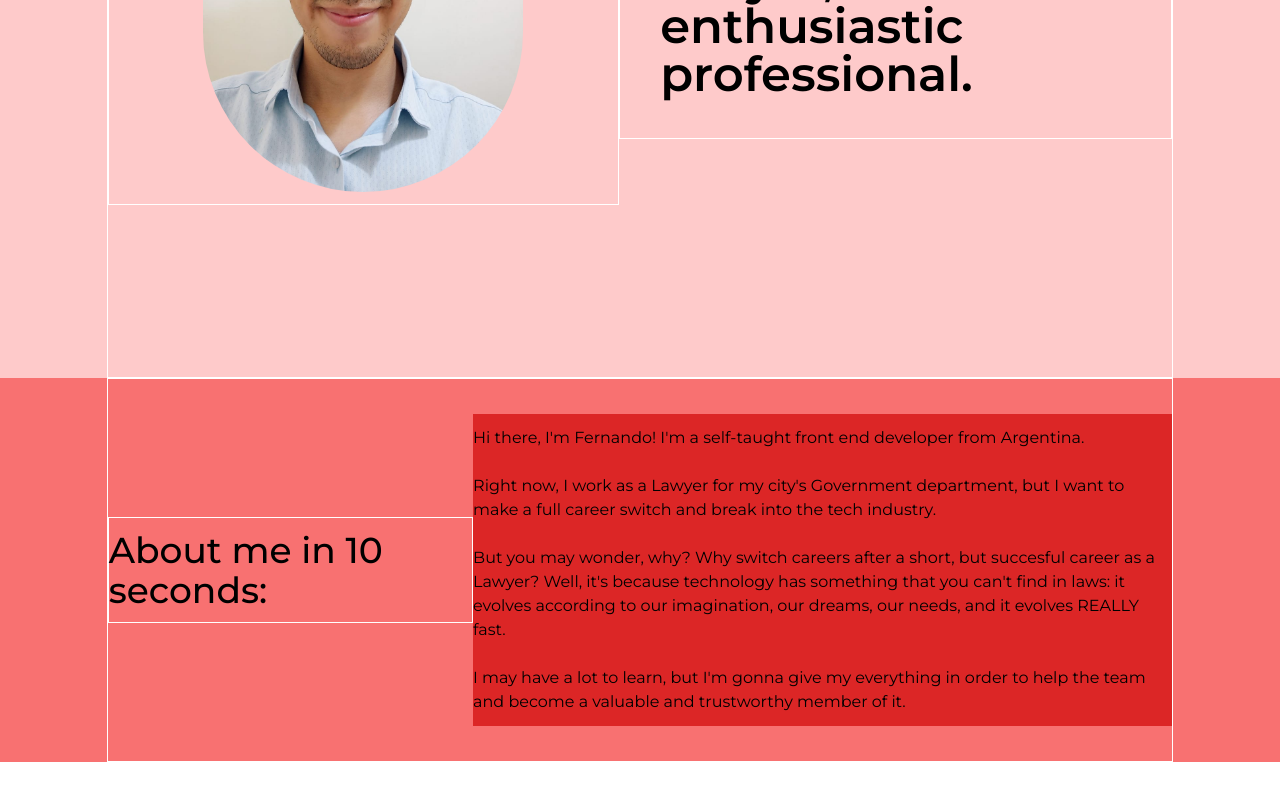
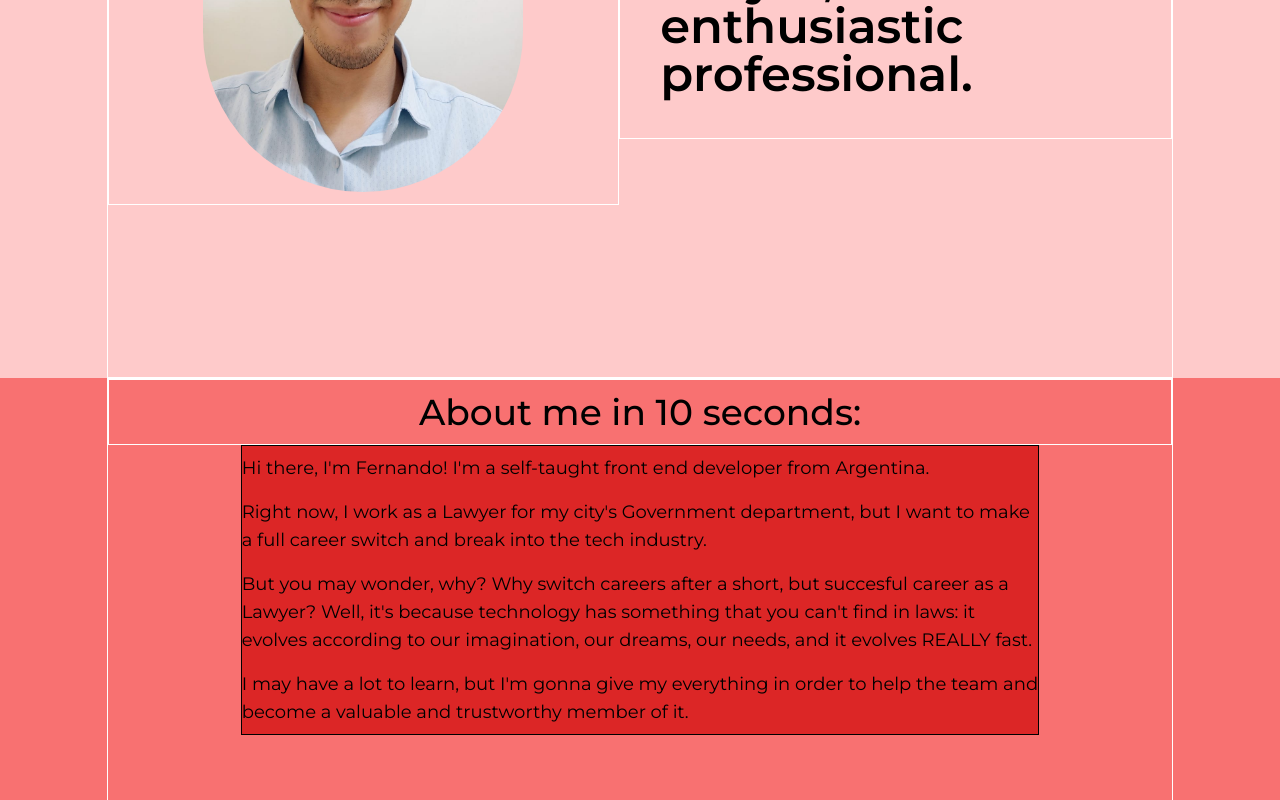
Before and after one commit to CruzFM/fernandocruz, a React (Create React App) app: page / in a window 1280 px wide. Shown: the part 502-1302 px from the top of the page. Before the commit the page ends 1264 px from the top, so only its background shows below. Built offline with nearby package versions, Linux system fonts and the light colour scheme.

Commit message:
styles changes added to the paragraph about me.

```diff
--- a/src/App.css
+++ b/src/App.css
@@ -81,3 +81,7 @@ button{
   background-color: rgb(41, 41, 84);
   color: white;
 }
+
+.h-75vh{
+  height: 75vh;
+}
--- a/src/components/Home/Home.jsx
+++ b/src/components/Home/Home.jsx
@@ -16,16 +16,16 @@ export default function Home(){
                 </div>
             </section>
 
-            <section className='max-h-96 md:h-screen bg-red-400 my-0 mx-auto"'>
-                <div className="flex max-h-96 w-10/12 mx-auto my-0 flex-col items-center  md:flex-row md:h-screen border-solid border-white border md:justify-between">
+            <section className='h-75vh  bg-red-400 my-0 mx-auto aboutMe'>
+                <div className="flex h-75vh w-10/12 mx-auto my-0 flex-col items-center border-solid border-white border ">
                     <div className="py-3 border-solid border-white border w-full flex items-center justify-center">
-                        <h2 className='text-3xl md:text-4xl font-medium'>About me in 10 seconds:</h2>
+                        <h2 className='text-3xl md:text-4xl font-medium text-center'>About me in 10 seconds:</h2>
                     </div>
-                    <div className=' bg-red-600 overflow-y-scroll'>
-                        <p className='py-3'>Hi there, I'm Fernando! I'm a self-taught front end developer from Argentina.</p>
-                        <p className='py-3'>Right now, I work as a Lawyer for my city's Government department, but I want to make a full career switch and break into the tech industry.</p>
-                        <p className='py-3'>But you may wonder, why? Why switch careers after a short, but succesful career as a Lawyer? Well, it's because technology has something that you can't find in laws: it evolves according to our imagination, our dreams, our needs, and it evolves REALLY fast.</p>
-                        <p className='py-3'>I may have a lot to learn, but I'm gonna give my everything in order to help the team and become a valuable and trustworthy member of it.</p>
+                    <div className=' border-black border w-full bg-red-600 overflow-y-scroll md:overflow-auto md:w-3/4'>
+                        <p className='py-2 text-base md:text-lg'>Hi there, I'm Fernando! I'm a self-taught front end developer from Argentina.</p>
+                        <p className='py-2 text-base md:text-lg'>Right now, I work as a Lawyer for my city's Government department, but I want to make a full career switch and break into the tech industry.</p>
+                        <p className='py-2 text-base md:text-lg'>But you may wonder, why? Why switch careers after a short, but succesful career as a Lawyer? Well, it's because technology has something that you can't find in laws: it evolves according to our imagination, our dreams, our needs, and it evolves REALLY fast.</p>
+                        <p className='py-2 text-base md:text-lg'>I may have a lot to learn, but I'm gonna give my everything in order to help the team and become a valuable and trustworthy member of it.</p>
                     </div>
                 </div>
 
```
